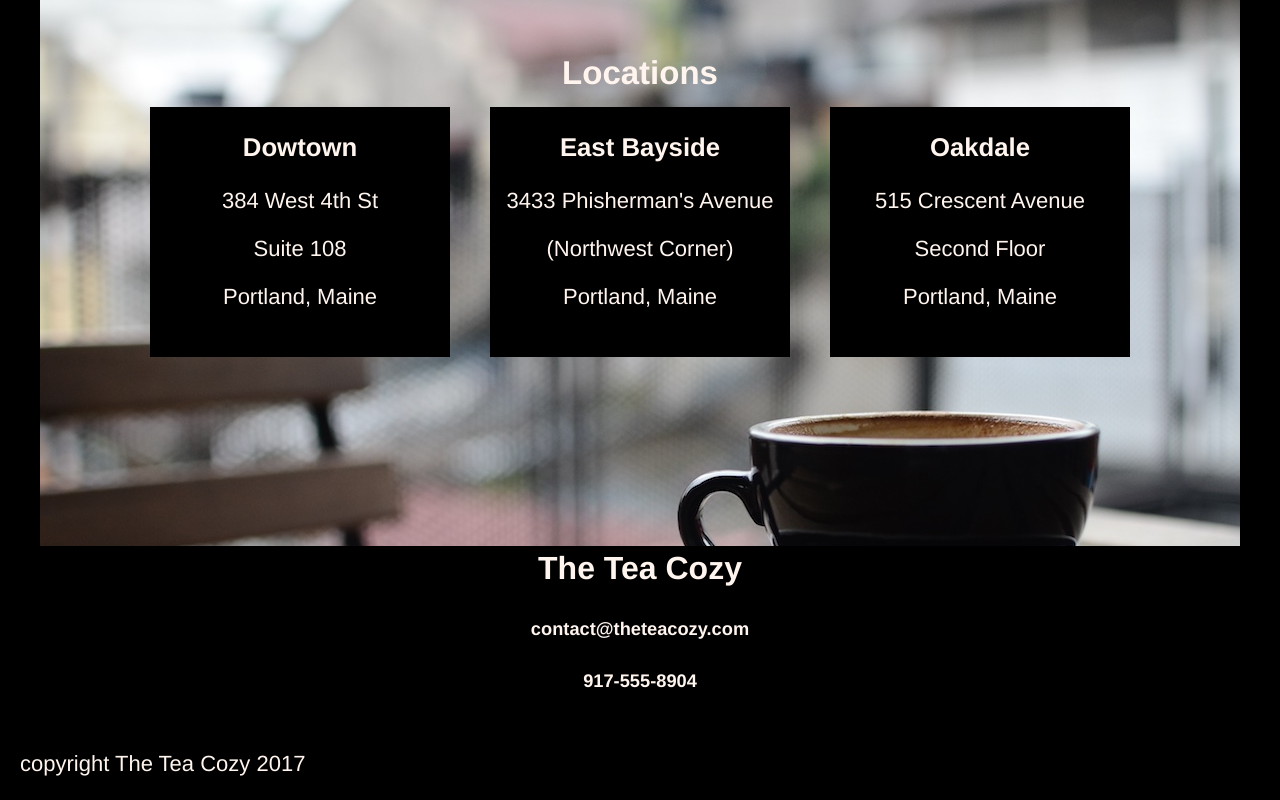
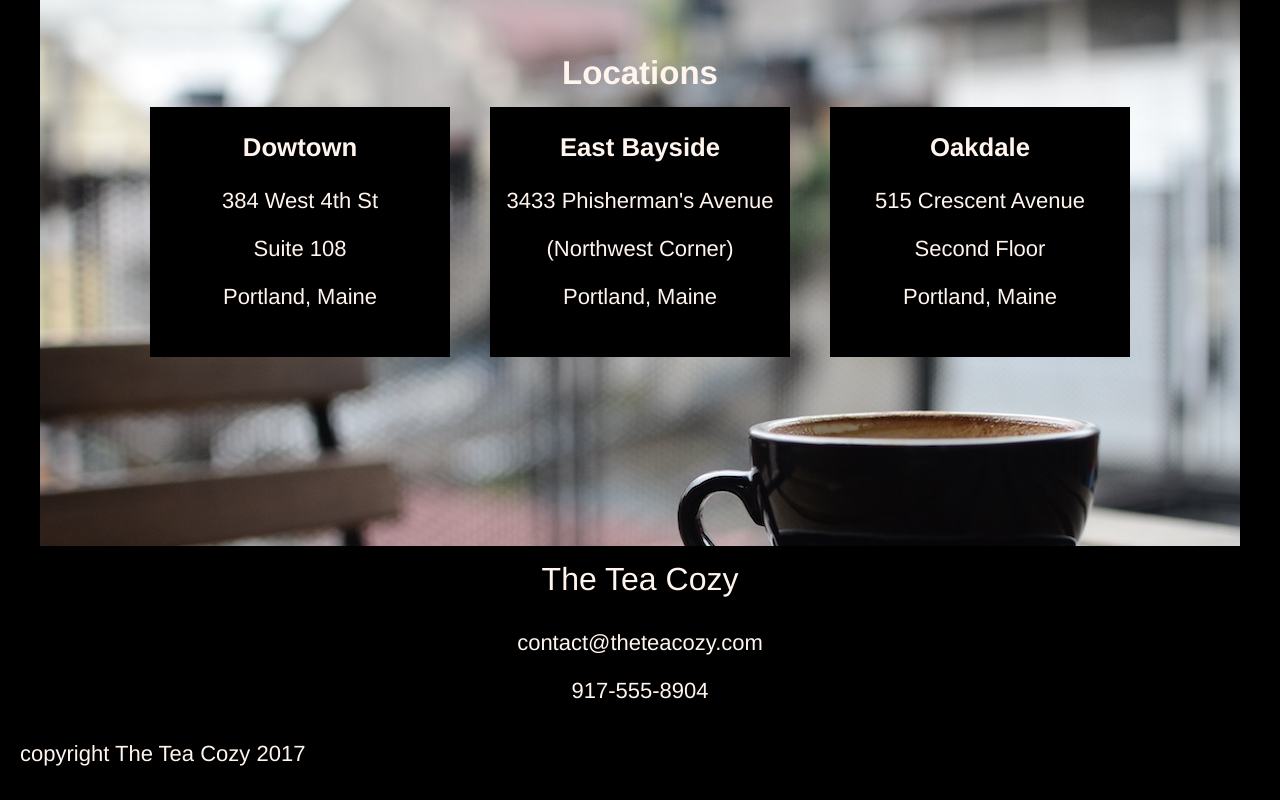
Before and after one commit to slolow/tea-cozy, a plain HTML site: page index.html in a window 1280 px wide. Shown: the part 1633-2433 px from the top of the page. Drawn offline with Linux system fonts and the light colour scheme.

Commit message:
updated: validated with: https://validator.w3.org/#validate_by_uri

```diff
--- a/index.html
+++ b/index.html
@@ -1,6 +1,6 @@
 <!DOCTYPE html>
 <html lang="en" dir="ltr">
-<link>
+<head>
     <meta charset="UTF-8">
     <meta http-equiv="X-UA-Compatible" content="IE=edge">
     <meta name="viewport" content="width=device-width, initial-scale=1.0">
@@ -95,11 +95,11 @@
     <!-- footer -->
     <footer>
         <address>
-            <h1>The Tea Cozy</h1>
-            <h5>contact@theteacozy.com</h5>
-            <h5>917-555-8904</h5>
+            <p id="company-name">The Tea Cozy</p>
+            <p>contact@theteacozy.com</p>
+            <p>917-555-8904</p>
         </address>
-        <p>copyright The Tea Cozy 2017</p>
+        <p id="copyright">copyright The Tea Cozy 2017</p>
     </footer>
 </body>
 </html>
--- a/resources/styles/style.css
+++ b/resources/styles/style.css
@@ -1,9 +1,14 @@
 /*  universal styles */
+
+* {
+/*     margin: 0;
+    padding: 0; */
+    box-sizing: border-box;
+}
 
 html {
     margin: 0;
     padding: 0;
-    box-sizing: border-box;
 }
 
 body {
@@ -14,11 +19,6 @@ body {
     color: seashell;
     background-color: black;
     text-align: center;
-
-}
-
-h1 {
-    font-size: 32px;
 }
 
 #featured-tea, #locations {
@@ -171,9 +171,13 @@ footer address {
     padding-top: 10px;
 }
 
-footer p {
+#copyright {
     text-align: left;
     margin-left: 20px;
+}
+
+#company-name {
+    font-size: 32px;
 }
 
 /*  media query */
```
